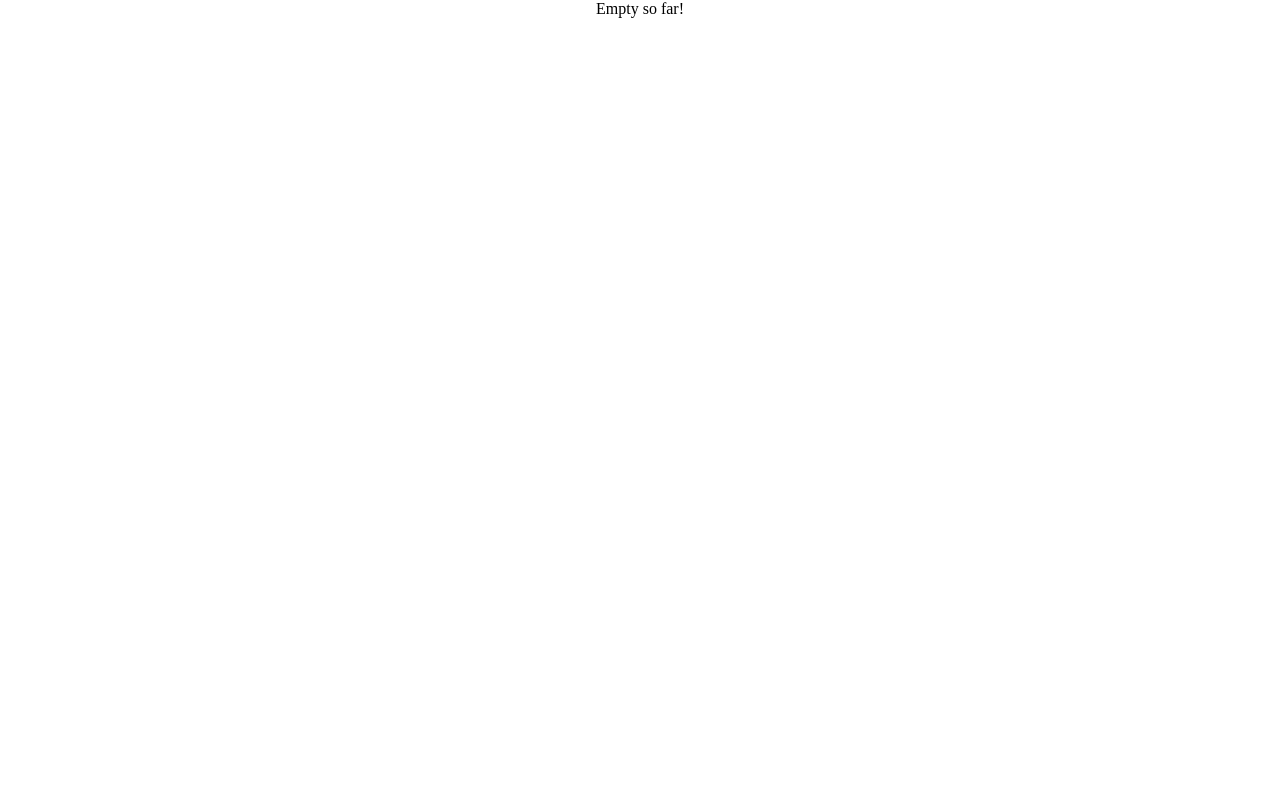
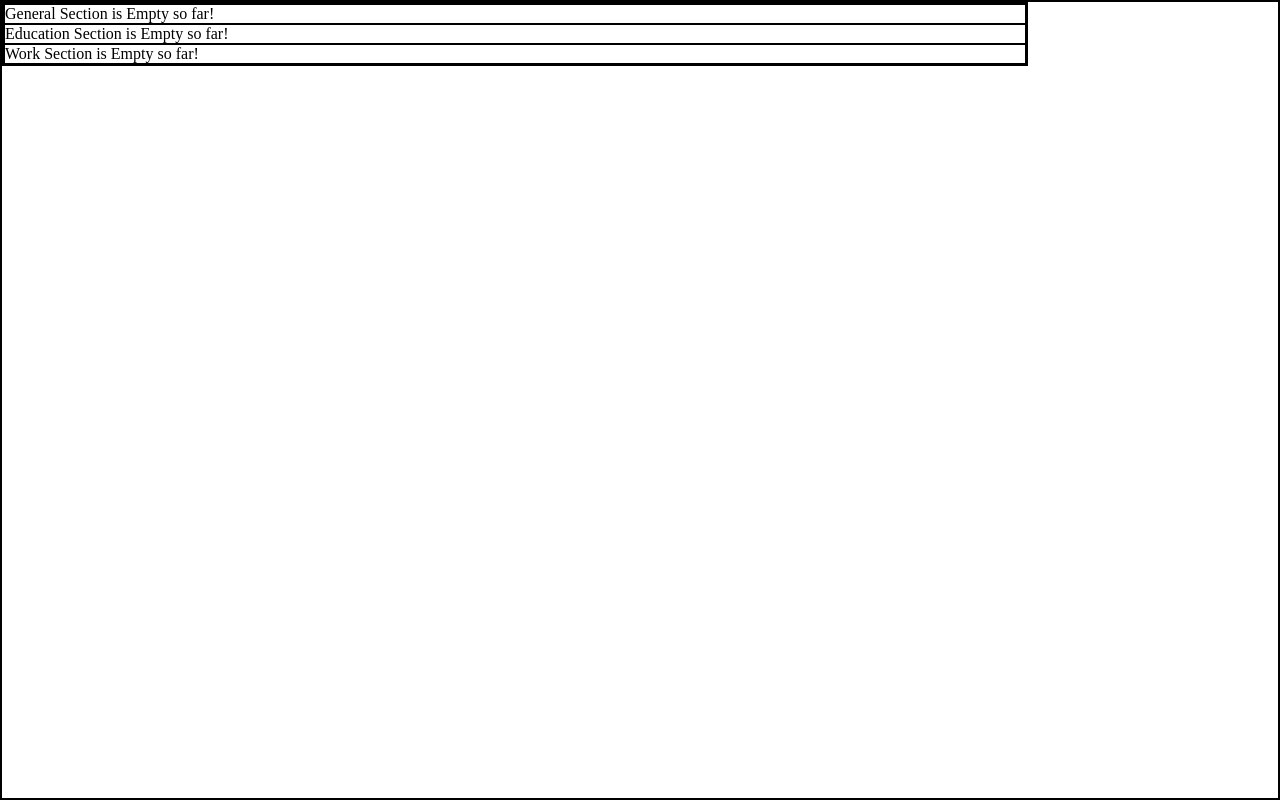
Before and after one commit to Scanceptic/cv-application, a React (Vite) app: page / in a window 1280 px wide. Built offline with nearby package versions, Linux system fonts and the light colour scheme.

Commit message:
create initial grid styling

```diff
--- a/src/components/App.jsx
+++ b/src/components/App.jsx
@@ -1,11 +1,18 @@
 import '../styles/App.css'
+import General from './General'
+import Education from './Education'
+import Work from './Work'
 
-function App() {
-  return (
-    <>
-      <p>Empty so far!</p>
-    </>
-  )
+const App = () => {
+    return (
+        <>
+            <div id='container'>
+                <General />
+                <Education />
+                <Work />
+            </div>
+        </>
+    )
 }
 
 export default App
--- /dev/null
+++ b/src/components/Education.jsx
@@ -0,0 +1,11 @@
+
+
+function Education() {
+  return (
+    <>
+      <p>Education Section is Empty so far!</p>
+    </>
+  )
+}
+
+export default Education
--- /dev/null
+++ b/src/components/General.jsx
@@ -0,0 +1,11 @@
+
+
+function General() {
+  return (
+    <>
+      <p>General Section is Empty so far!</p>
+    </>
+  )
+}
+
+export default General
--- /dev/null
+++ b/src/components/Work.jsx
@@ -0,0 +1,11 @@
+
+
+function Work() {
+  return (
+    <>
+      <p>Work Section is Empty so far!</p>
+    </>
+  )
+}
+
+export default Work
--- a/src/main.jsx
+++ b/src/main.jsx
@@ -1,6 +1,7 @@
 import React from 'react'
 import ReactDOM from 'react-dom/client'
-import App from './components/App.jsx'
+import App from './components/App'
+
 
 ReactDOM.createRoot(document.getElementById('root')).render(
   <React.StrictMode>
--- a/src/styles/App.css
+++ b/src/styles/App.css
@@ -2,11 +2,20 @@
     box-sizing: border-box;
     margin: 0;
     padding: 0;
+    border: 1px solid black;
 }
 
 body {
-    min-height: 100vh;
+    min-height: calc(100vh - 2px);
     display: flex;
-    flex-direction: column;
-    align-items: center;
 }
+
+#root {
+    height: 100%;
+}
+
+#container {
+    display: grid;
+    grid-template-rows: 1fr 1fr 1fr;
+    width: 80vw;
+}
```
